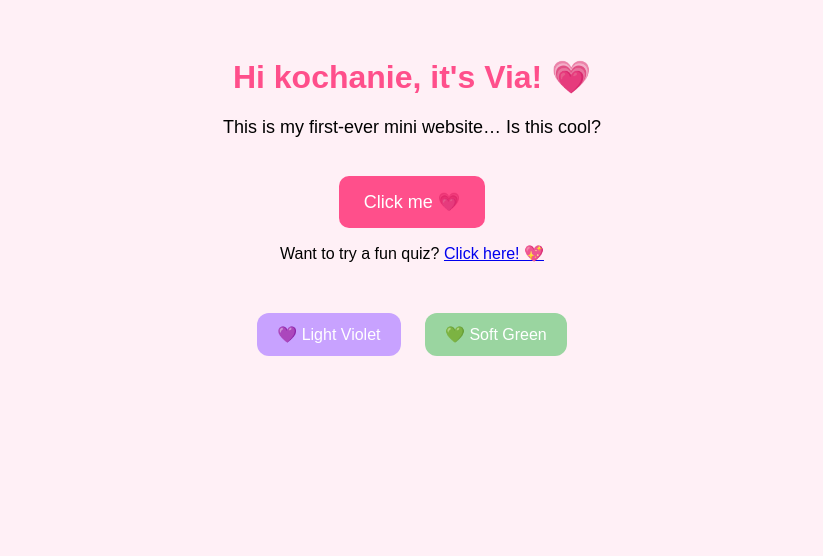
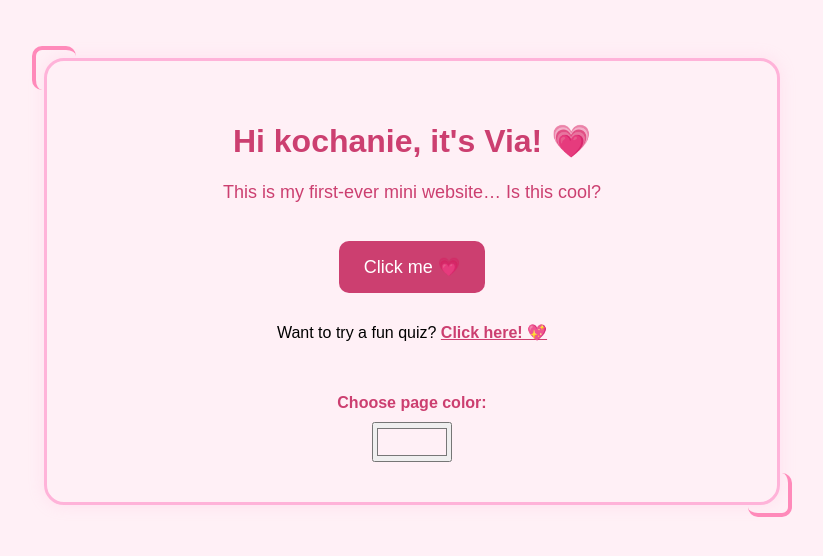
Before and after one commit to vi1503/vi_website, a plain HTML site: page index.html in a window 1280 px wide. Shown: the whole page, without its empty margins (228-1051 px from the left). Drawn offline with Linux system fonts and the light colour scheme.

Commit message:
Update index.html
update

```diff
--- a/index.html
+++ b/index.html
@@ -1,46 +1,101 @@
-<body style="font-family: Arial; text-align: center; background:#fff0f6; padding:50px; transition: background 0.6s ease;">
+<body style="font-family: 'Arial', sans-serif; text-align: center; padding: 50px; background:#fff0f6;">
 
-    <h1 style="color:#ff4f8b;">Hi kochanie, it's Via! 💗</h1>
+    <div style="
+        max-width: 650px;
+        margin: auto;
+        padding: 40px;
+        border: 3px solid #ffb3d9;
+        border-radius: 20px;
+        position: relative;
+        box-shadow: 0 0 15px rgba(255, 180, 220, 0.25);
+    ">
 
-    <p style="font-size:18px;">
-        This is my first-ever mini website…
-        Is this cool?
-    </p>
+        <!-- Decorative corner -->
+        <div style="
+            position:absolute; top:-15px; left:-15px;
+            width:40px; height:40px;
+            border-top: 4px solid #ff8aba;
+            border-left: 4px solid #ff8aba;
+            border-radius: 10px;">
+        </div>
 
-    <button
-        onclick="alert('Dzień dobry, handsome!❤️')"
-        style="margin-top: 20px; padding: 15px 25px; font-size: 18px; background:#ff4f8b; color:white; border:none; border-radius:10px; cursor:pointer;">
-        Click me 💗
-    </button>
+        <div style="
+            position:absolute; bottom:-15px; right:-15px;
+            width:40px; height:40px;
+            border-bottom: 4px solid #ff8aba;
+            border-right: 4px solid #ff8aba;
+            border-radius: 10px;">
+        </div>
 
-    <p>Want to try a fun quiz? <a href="quiz.html">Click here! 💖</a></p>
+        <h1 id="mainTitle" style="color:#cc3f70;">Hi kochanie, it's Via! 💗</h1>
 
-    <!-- 🌈 THEME BUTTONS -->
-    <div style="margin-top:40px;">
-        <button id="violetBtn"
-            style="padding:12px 20px; border-radius:12px; font-size:16px; border:none; cursor:pointer; margin:10px;
-                   color:white; background:#c8a2ff;">
-            💜 Light Violet
+        <p id="mainText" style="font-size:18px; color:#cc3f70;">
+            This is my first-ever mini website…
+            Is this cool?
+        </p>
+
+        <button
+            id="mainButton"
+            onclick="alert('Dzień dobry, handsome! ❤️')"
+            style="
+                margin-top: 20px; padding: 15px 25px; font-size: 18px;
+                background:#cc3f70; color:white; border:none;
+                border-radius:10px; cursor:pointer;
+                transition: 0.3s;
+            ">
+            Click me 💗
         </button>
 
-        <button id="greenBtn"
-            style="padding:12px 20px; border-radius:12px; font-size:16px; border:none; cursor:pointer; margin:10px;
-                   color:white; background:#9ad5a0;">
-            💚 Soft Green
-        </button>
+        <p style="margin-top: 30px;">
+            Want to try a fun quiz?
+            <a id="quizLink" href="quiz.html" style="color:#cc3f70; font-weight:bold;">Click here! 💖</a>
+        </p>
+
+        <br><br>
+
+        <!-- Color Picker -->
+        <label style="font-weight:bold; color:#cc3f70;">Choose page color:</label><br>
+        <input
+            type="color"
+            id="colorPicker"
+            value="#fff0f6"
+            style="margin-top:10px; width:80px; height:40px; cursor:pointer;">
     </div>
 
     <script>
-        const violet = document.getElementById("violetBtn");
-        const green = document.getElementById("greenBtn");
+        document.getElementById("colorPicker").addEventListener("input", function() {
+            let chosenColor = this.value;
 
-        violet.onclick = () => {
-            document.body.style.background = "#f3e6ff";  // gentle lavender
-        };
+            // Apply background
+            document.body.style.backgroundColor = chosenColor;
 
-        green.onclick = () => {
-            document.body.style.background = "#e6ffe6";  // pastel mint
-        };
+            // Generate darker shade (auto)
+            function darken(hex, amount = 40) {
+                let c = hex.replace('#','');
+                let r = parseInt(c.substring(0,2), 16);
+                let g = parseInt(c.substring(2,4), 16);
+                let b = parseInt(c.substring(4,6), 16);
+
+                r = Math.max(0, r - amount);
+                g = Math.max(0, g - amount);
+                b = Math.max(0, b - amount);
+
+                return "#" +
+                    r.toString(16).padStart(2, '0') +
+                    g.toString(16).padStart(2, '0') +
+                    b.toString(16).padStart(2, '0');
+            }
+
+            let darkerColor = darken(chosenColor, 70);
+
+            // Change all themed elements
+            document.getElementById("mainTitle").style.color = darkerColor;
+            document.getElementById("mainText").style.color = darkerColor;
+            document.getElementById("quizLink").style.color = darkerColor;
+
+            let button = document.getElementById("mainButton");
+            button.style.backgroundColor = darkerColor;
+        });
     </script>
 
 </body>
```
